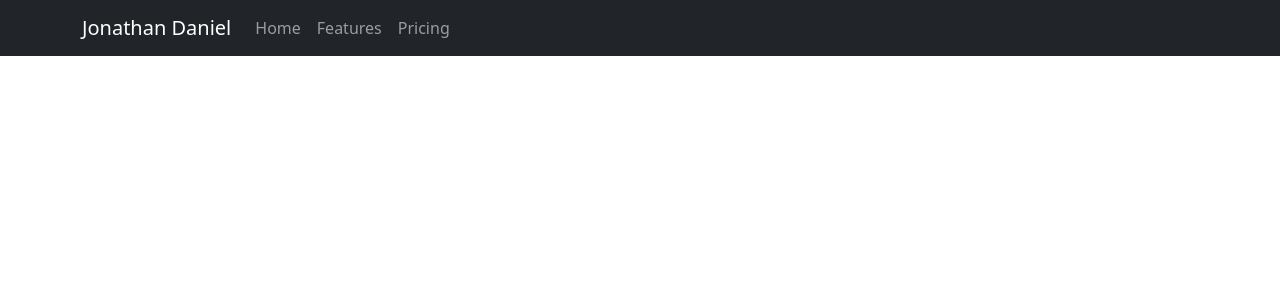
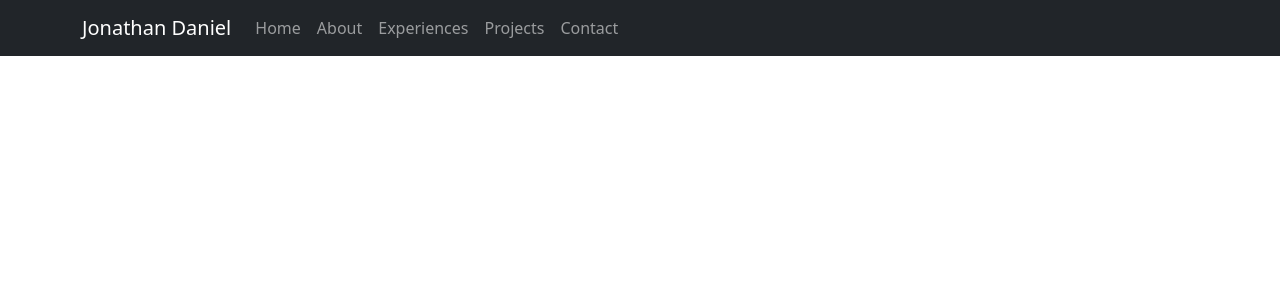
Before and after one commit to JDaniel41/jonathan-daniel, a React (Create React App) app: page / in a window 1280 px wide. Shown: the top 300 px of the page. Built offline with nearby package versions, Linux system fonts and the light colour scheme.

Commit message:
Added Starter Components

```diff
--- /dev/null
+++ b/src/components/AboutMe.js
@@ -0,0 +1,5 @@
+function AboutMe() {
+    return <div></div>;
+}
+
+export default AboutMe;
--- /dev/null
+++ b/src/components/Contact.js
@@ -0,0 +1,5 @@
+function Projects() {
+    return <div></div>;
+}
+
+export default Projects;
--- /dev/null
+++ b/src/components/Experiences.js
@@ -0,0 +1,5 @@
+function Experiences() {
+    return <div></div>;
+}
+
+export default Experiences;
--- /dev/null
+++ b/src/components/Projects.js
@@ -0,0 +1,5 @@
+function Projects() {
+    return <div></div>;
+}
+
+export default Projects;
--- a/src/components/TopNavBar.js
+++ b/src/components/TopNavBar.js
@@ -7,8 +7,10 @@ function TopNavBar() {
                 <Navbar.Brand href="#home">Jonathan Daniel</Navbar.Brand>
                 <Nav className="me-auto">
                     <Nav.Link href="#home">Home</Nav.Link>
-                    <Nav.Link href="#features">Features</Nav.Link>
-                    <Nav.Link href="#pricing">Pricing</Nav.Link>
+                    <Nav.Link href="#about">About</Nav.Link>
+                    <Nav.Link href="#experiences">Experiences</Nav.Link>
+                    <Nav.Link href="#projects">Projects</Nav.Link>
+                    <Nav.Link href="#contact">Contact</Nav.Link>
                 </Nav>
             </Container>
         </Navbar>
```
